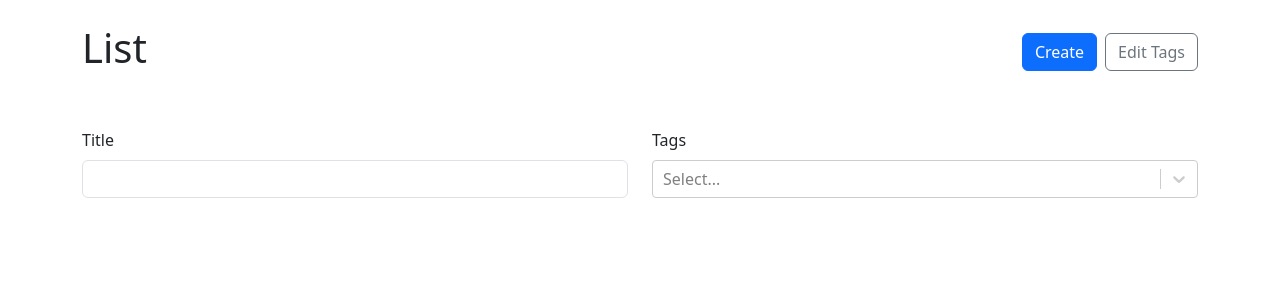
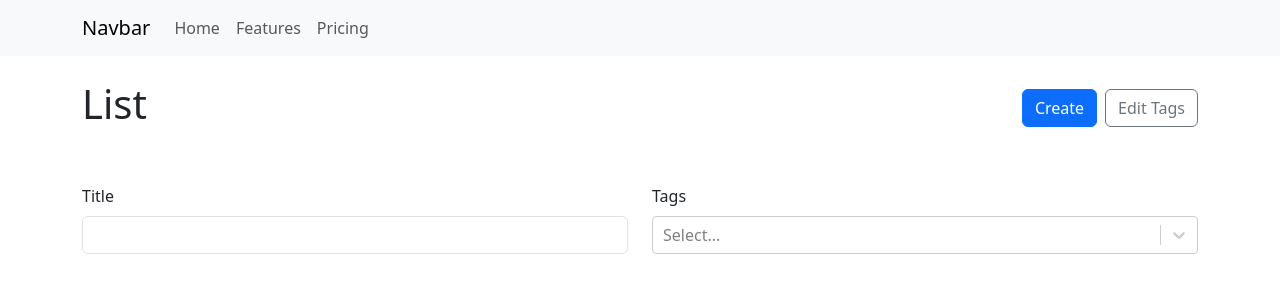
Before and after one commit to hrishikeshps/Notes-Simplified, a React (Vite) app: page / in a window 1280 px wide. Shown: the top 300 px of the page. Built offline with nearby package versions, Linux system fonts and the light colour scheme.

Commit message:
adding header

```diff
--- a/src/App.tsx
+++ b/src/App.tsx
@@ -8,7 +8,7 @@
 import { v4 as uuidV4 } from 'uuid'
 import { NoteList } from './components/NoteList'
 import { NoteLayout } from './components/NoteLayout'
-// import { HeaderContainer } from './layouts/HeaderContainer'
+import { HeaderContainer } from './layouts/HeaderContainer'
 
 export type Note = {
   id: string
@@ -59,10 +59,9 @@
   }
 
   return (
+    <>
+    <HeaderContainer/>
     <Container className="my-4">
-      {/* <HeaderContainer>
-        <h1>Hello World</h1>
-      </HeaderContainer> */}
       <Routes>
         <Route path='/' element={<NoteList notes={notesWithTags} availableTags={tags}/>} />
         <Route
@@ -82,6 +81,8 @@
         </Route>
       </Routes>
     </Container>
+    </>
+
   )
 }
 
--- a/src/layouts/HeaderContainer.tsx
+++ b/src/layouts/HeaderContainer.tsx
@@ -1,5 +1,16 @@
+import { Navbar, Container, Nav } from "react-bootstrap";
+
 export function HeaderContainer(){
     return (
-        <h1>Notes App</h1>
+        <Navbar bg="light" data-bs-theme="light">
+        <Container>
+          <Navbar.Brand href="#home">Navbar</Navbar.Brand>
+          <Nav className="me-auto">
+            <Nav.Link href="#home">Home</Nav.Link>
+            <Nav.Link href="#features">Features</Nav.Link>
+            <Nav.Link href="#pricing">Pricing</Nav.Link>
+          </Nav>
+        </Container>
+      </Navbar>
     )
 }
```
